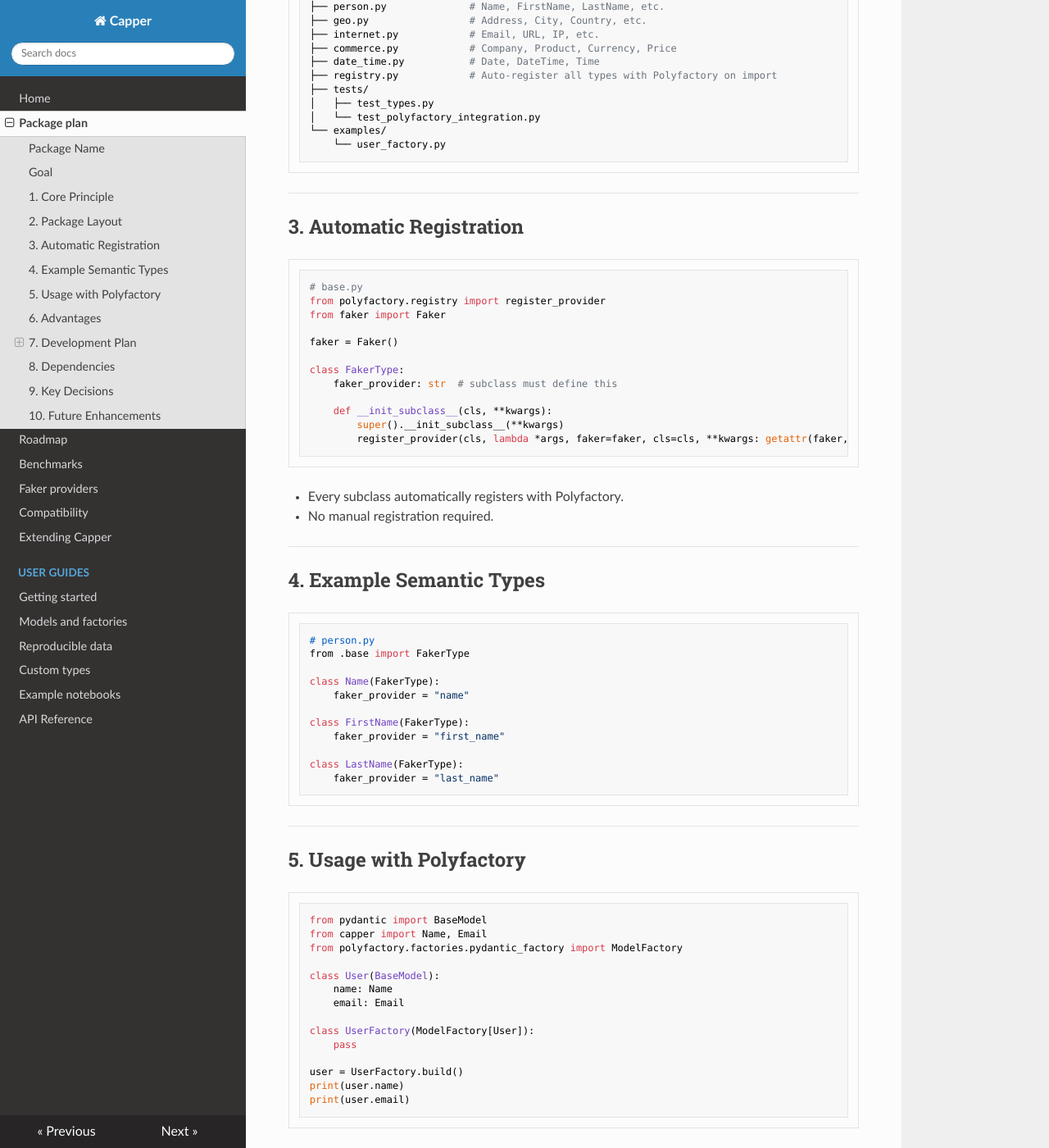
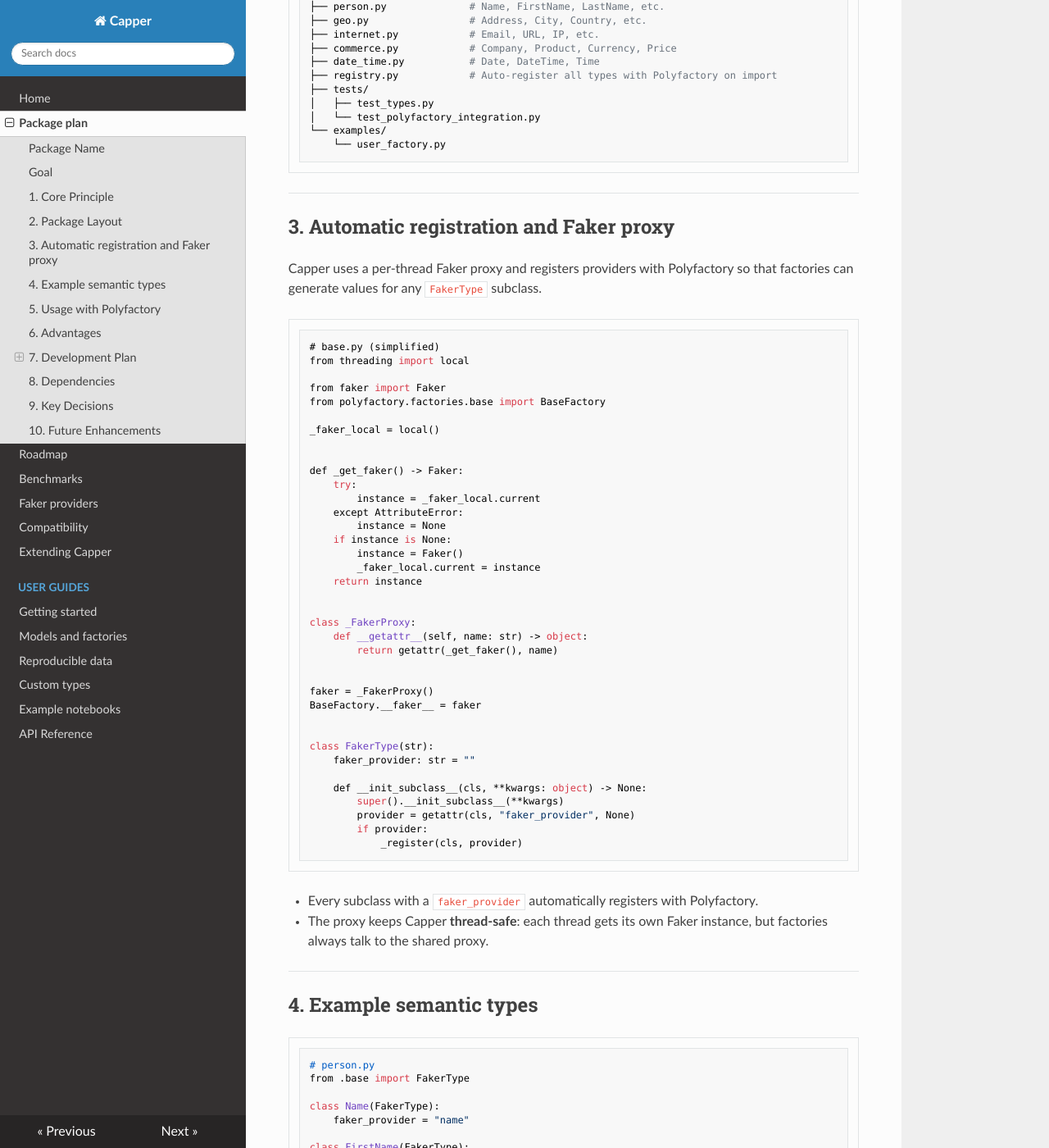
Before and after one commit to eddiethedean/capper, an MkDocs documentation site: the page built from docs/capper_package_plan.md, in a window 1280 px wide and 1400 px high, scrolled down 823 px. Shown: the whole window at 82% size. Built offline with MkDocs 1.6.1, drawn with Linux system fonts in a browser that asks for light colours; nearby versions of some CDN libraries.

Commit message:
Docs: thread-safety, 0.4.0, and architecture updates

````diff
--- a/capper/__init__.py
+++ b/capper/__init__.py
@@ -11,7 +11,7 @@ try:
 
     __version__ = _version("capper")
 except Exception:  # Package not installed (e.g. dev tree) or metadata missing
-    __version__ = "0.3.0"
+    __version__ = "0.4.0"
 
 from .barcode import EAN8, EAN13
 from .base import FakerType, faker, seed, use_faker
--- a/docs/capper_package_plan.md
+++ b/docs/capper_package_plan.md
@@ -42,29 +42,56 @@ capper/
 
 ---
 
-## 3. Automatic Registration
+## 3. Automatic registration and Faker proxy
+
+Capper uses a per-thread Faker proxy and registers providers with Polyfactory so that factories can generate values for any `FakerType` subclass.
 
 ```python
-# base.py
-from polyfactory.registry import register_provider
+# base.py (simplified)
+from threading import local
+
 from faker import Faker
+from polyfactory.factories.base import BaseFactory
 
-faker = Faker()
+_faker_local = local()
 
-class FakerType:
-    faker_provider: str  # subclass must define this
 
-    def __init_subclass__(cls, **kwargs):
+def _get_faker() -> Faker:
+    try:
+        instance = _faker_local.current
+    except AttributeError:
+        instance = None
+    if instance is None:
+        instance = Faker()
+        _faker_local.current = instance
+    return instance
+
+
+class _FakerProxy:
+    def __getattr__(self, name: str) -> object:
+        return getattr(_get_faker(), name)
+
+
+faker = _FakerProxy()
+BaseFactory.__faker__ = faker
+
+
+class FakerType(str):
+    faker_provider: str = ""
+
+    def __init_subclass__(cls, **kwargs: object) -> None:
         super().__init_subclass__(**kwargs)
-        register_provider(cls, lambda *args, faker=faker, cls=cls, **kwargs: getattr(faker, cls.faker_provider)())
+        provider = getattr(cls, "faker_provider", None)
+        if provider:
+            _register(cls, provider)
 ```
 
-- Every subclass automatically registers with Polyfactory.
-- No manual registration required.
+- Every subclass with a `faker_provider` automatically registers with Polyfactory.
+- The proxy keeps Capper **thread-safe**: each thread gets its own Faker instance, but factories always talk to the shared proxy.
 
 ---
 
-## 4. Example Semantic Types
+## 4. Example semantic types
 
 ```python
 # person.py
````
Also changed, not shown: README.md (+8 -1 lines), docs/compatibility.md (+1 -1 lines), docs/user_guides/reproducible_data.md (+2 -2 lines), 1 other file.
